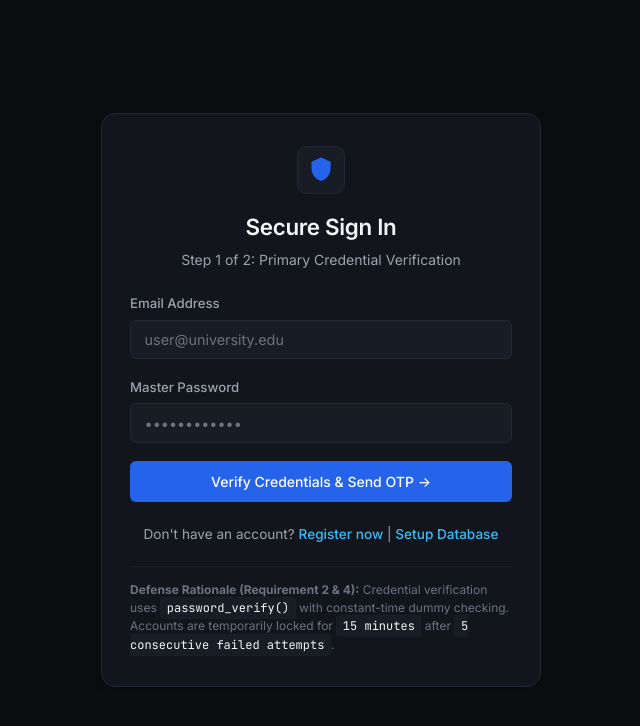
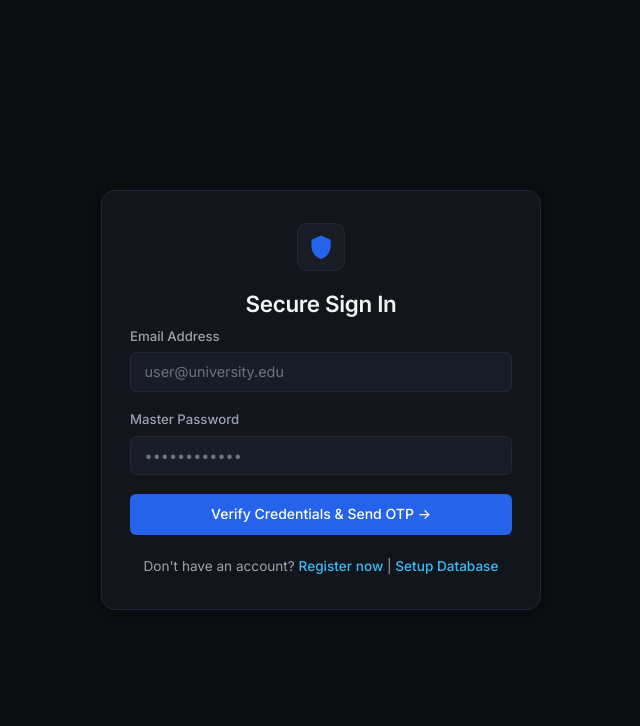
Before and after one commit to jcnino2020/itp216_endterm, a PHP site: page /login.php in a window 1280 px wide. Shown: the top 726 px of the page, without its empty margins (319-959 px from the left). Run offline with PHP 8.4, Linux system fonts and the light colour scheme; some libraries are stand-ins or nearby versions.

Commit message:
refactor: disable demo mode and remove development security annotations and UI elements

```diff
--- a/config.php
+++ b/config.php
@@ -56,7 +56,7 @@ define('LOCKOUT_MINUTES', 15);
 define('OTP_EXPIRY_SECONDS', 300); // 5 minutes
 define('OTP_MAX_ATTEMPTS', 3);      // Max 3 incorrect OTP guesses before invalidation
 define('OTP_RESEND_COOLDOWN', 60);  // 60 seconds rate limit for requesting a new OTP
-define('OTP_DEMO_MODE', true);      // Set true to keep on-screen fallback demo visible
+define('OTP_DEMO_MODE', false);     // Disabled: Real out-of-band email delivery is active
 
 // ------------------------------------------------------------------------------
 // 5. Gmail SMTP Email Sender Configuration (PHPMailer)
--- a/login.php
+++ b/login.php
@@ -137,7 +137,6 @@ if ($_SERVER['REQUEST_METHOD'] === 'POST') {
         <div class="card-header text-center">
             <div class="shield-icon"><span class="material-icons">shield</span></div>
             <h2>Secure Sign In</h2>
-            <p class="subtitle">Step 1 of 2: Primary Credential Verification</p>
         </div>
 
         <div class="card-body">
@@ -179,11 +178,6 @@ if ($_SERVER['REQUEST_METHOD'] === 'POST') {
             <div class="auth-links">
                 Don't have an account? <a href="register.php">Register now</a> | <a href="setup.php">Setup Database</a>
             </div>
-
-            <div class="security-note">
-                <strong>Defense Rationale (Requirement 2 & 4):</strong>
-                Credential verification uses <code>password_verify()</code> with constant-time dummy checking. Accounts are temporarily locked for <code><?= LOCKOUT_MINUTES ?> minutes</code> after <code><?= MAX_FAILED_ATTEMPTS ?> consecutive failed attempts</code>.
-            </div>
         </div>
     </div>
 </body>
--- a/register.php
+++ b/register.php
@@ -170,11 +170,6 @@ if ($_SERVER['REQUEST_METHOD'] === 'POST') {
             <div class="auth-links">
                 Already registered? <a href="login.php">Log in to your account</a>
             </div>
-
-            <div class="security-note">
-                <strong>Defense Rationale (Requirement 1):</strong>
-                Passwords are never stored in plaintext. They are processed using <code>password_hash()</code> with <code>PASSWORD_ARGON2ID</code> (memory-hard, resistant to GPU/ASIC attacks) with adaptive <code>PASSWORD_BCRYPT</code> fallback.
-            </div>
         </div>
     </div>
 
--- a/security.php
+++ b/security.php
@@ -292,37 +292,37 @@ function send_otp_email(string $recipient_email, string $plain_otp): array {
             <meta charset='UTF-8'>
             <meta name='viewport' content='width=device-width, initial-scale=1.0'>
         </head>
-        <body style='font-family: -apple-system, BlinkMacSystemFont, \"Segoe UI\", Roboto, Helvetica, Arial, sans-serif; background-color: #0b0d11; color: #f3f4f6; padding: 24px 12px; margin: 0;'>
-            <div style='max-width: 480px; margin: 0 auto; background: #12151b; border: 1px solid #232836; border-radius: 12px; padding: 32px 28px; box-shadow: 0 4px 14px rgba(0,0,0,0.35);'>
+        <body style='font-family: -apple-system, BlinkMacSystemFont, \"Segoe UI\", Roboto, Helvetica, Arial, sans-serif; background-color: #f8fafc; color: #0f172a; padding: 28px 12px; margin: 0;'>
+            <div style='max-width: 460px; margin: 0 auto; background: #ffffff; border: 1px solid #e2e8f0; border-radius: 12px; padding: 32px 28px; box-shadow: 0 4px 12px rgba(0,0,0,0.05);'>
                 <div style='text-align: center; margin-bottom: 24px;'>
-                    <div style='display: inline-block; padding: 4px 12px; background: #181c24; border: 1px solid #232836; border-radius: 9999px; font-size: 11px; font-weight: 600; text-transform: uppercase; letter-spacing: 0.08em; color: #38bdf8; margin-bottom: 12px;'>
+                    <div style='display: inline-block; padding: 4px 12px; background: #f1f5f9; border: 1px solid #e2e8f0; border-radius: 9999px; font-size: 11px; font-weight: 600; text-transform: uppercase; letter-spacing: 0.08em; color: #2563eb; margin-bottom: 12px;'>
                         ITP216 Security System
                     </div>
-                    <h1 style='color: #ffffff; font-size: 21px; margin: 0 0 6px 0; font-weight: 600; letter-spacing: -0.015em;'>Two-Factor Authentication</h1>
-                    <p style='color: #9ca3af; font-size: 13px; margin: 0;'>One-time security verification code</p>
+                    <h1 style='color: #0f172a; font-size: 21px; margin: 0 0 6px 0; font-weight: 700; letter-spacing: -0.015em;'>Two-Factor Authentication</h1>
+                    <p style='color: #64748b; font-size: 13px; margin: 0;'>One-time security verification passcode</p>
                 </div>
 
-                <p style='font-size: 14px; line-height: 1.5; color: #d1d5db; margin: 0 0 20px 0;'>
+                <p style='font-size: 14px; line-height: 1.5; color: #334155; margin: 0 0 20px 0;'>
                     A sign-in attempt requires identity verification. Enter the 6-digit passcode below to complete authentication:
                 </p>
 
-                <div style='background: #181c24; border: 1px solid #232836; border-radius: 8px; padding: 18px; text-align: center; margin: 20px 0 24px 0;'>
-                    <div style='font-size: 11px; text-transform: uppercase; letter-spacing: 0.08em; color: #6b7280; margin-bottom: 6px;'>Verification Code</div>
-                    <span style='font-family: ui-monospace, \"Courier New\", Courier, monospace; font-size: 34px; font-weight: 700; letter-spacing: 8px; color: #38bdf8;'>{$plain_otp}</span>
+                <div style='background: #f8fafc; border: 1px solid #e2e8f0; border-radius: 8px; padding: 18px; text-align: center; margin: 20px 0 24px 0;'>
+                    <div style='font-size: 11px; font-weight: 600; text-transform: uppercase; letter-spacing: 0.08em; color: #64748b; margin-bottom: 6px;'>Verification Code</div>
+                    <span style='font-family: ui-monospace, \"Courier New\", Courier, monospace; font-size: 34px; font-weight: 700; letter-spacing: 8px; color: #0f172a;'>{$plain_otp}</span>
                 </div>
 
-                <div style='background: #181c24; border-left: 3px solid #38bdf8; border-radius: 4px; padding: 12px 14px; margin-bottom: 12px;'>
-                    <div style='font-size: 11px; font-weight: 600; text-transform: uppercase; letter-spacing: 0.05em; color: #38bdf8; margin-bottom: 3px;'>Validity Period</div>
-                    <div style='font-size: 13px; color: #d1d5db; line-height: 1.4;'>Expires in <strong>" . (OTP_EXPIRY_SECONDS / 60) . " minutes</strong>. Single-use only.</div>
+                <div style='background: #f0f9ff; border-left: 3px solid #2563eb; border-radius: 4px; padding: 12px 14px; margin-bottom: 12px;'>
+                    <div style='font-size: 11px; font-weight: 600; text-transform: uppercase; letter-spacing: 0.05em; color: #1d4ed8; margin-bottom: 3px;'>Validity Period</div>
+                    <div style='font-size: 13px; color: #1e3a8a; line-height: 1.4;'>Expires in <strong>" . (OTP_EXPIRY_SECONDS / 60) . " minutes</strong>. Single-use only.</div>
                 </div>
 
-                <div style='background: #181c24; border-left: 3px solid #f59e0b; border-radius: 4px; padding: 12px 14px; margin-bottom: 24px;'>
-                    <div style='font-size: 11px; font-weight: 600; text-transform: uppercase; letter-spacing: 0.05em; color: #f59e0b; margin-bottom: 3px;'>Security Notice</div>
-                    <div style='font-size: 13px; color: #d1d5db; line-height: 1.4;'>If you did not request this code, your credentials may be exposed. Change your password immediately.</div>
+                <div style='background: #fffbeb; border-left: 3px solid #d97706; border-radius: 4px; padding: 12px 14px; margin-bottom: 24px;'>
+                    <div style='font-size: 11px; font-weight: 600; text-transform: uppercase; letter-spacing: 0.05em; color: #b45309; margin-bottom: 3px;'>Security Notice</div>
+                    <div style='font-size: 13px; color: #78350f; line-height: 1.4;'>If you did not request this code, your credentials may be exposed. Change your password immediately.</div>
                 </div>
 
-                <hr style='border: none; border-top: 1px solid #1f2533; margin: 20px 0;'>
-                <p style='font-size: 11px; color: #6b7280; text-align: center; margin: 0; line-height: 1.4;'>
+                <hr style='border: none; border-top: 1px solid #e2e8f0; margin: 20px 0;'>
+                <p style='font-size: 11px; color: #94a3b8; text-align: center; margin: 0; line-height: 1.4;'>
                     ITP216 Endterm Project &bull; Automated Security Dispatcher<br>
                     This is an automated security transmission. Please do not reply.
                 </p>
```
Also changed, not shown: verify_otp.php (+1 -30 lines), 1 other file.
